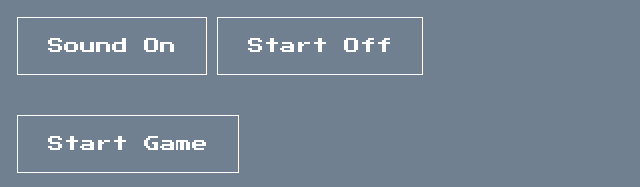
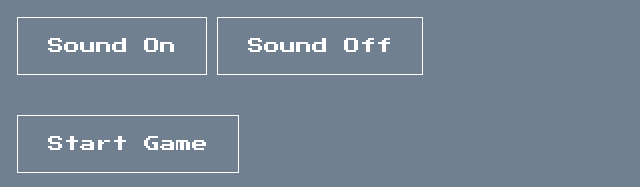
Before and after one commit to hshaikhnbake/haris-shaikh-project-three, a plain HTML site: page index.html in a window 1280 px wide. Shown: the part 408-595 px from the top of the page, 47-687 px from the left. Drawn offline with nearby package versions, Linux system fonts and the light colour scheme; a web font is replaced by a local one.

Commit message:
Update index.html

```diff
--- a/index.html
+++ b/index.html
@@ -22,7 +22,7 @@
             <h2>Featuring a <span class="junoColor">Juno</span> Twist</h2>
             <div class="buttonContainer">
                 <button class="soundOn">Sound On</button>
-                <button class="soundOff">Start Off</button>
+                <button class="soundOff">Sound Off</button>
             </div>
             <button class="startGame">Start Game</button>
         </div>
```
